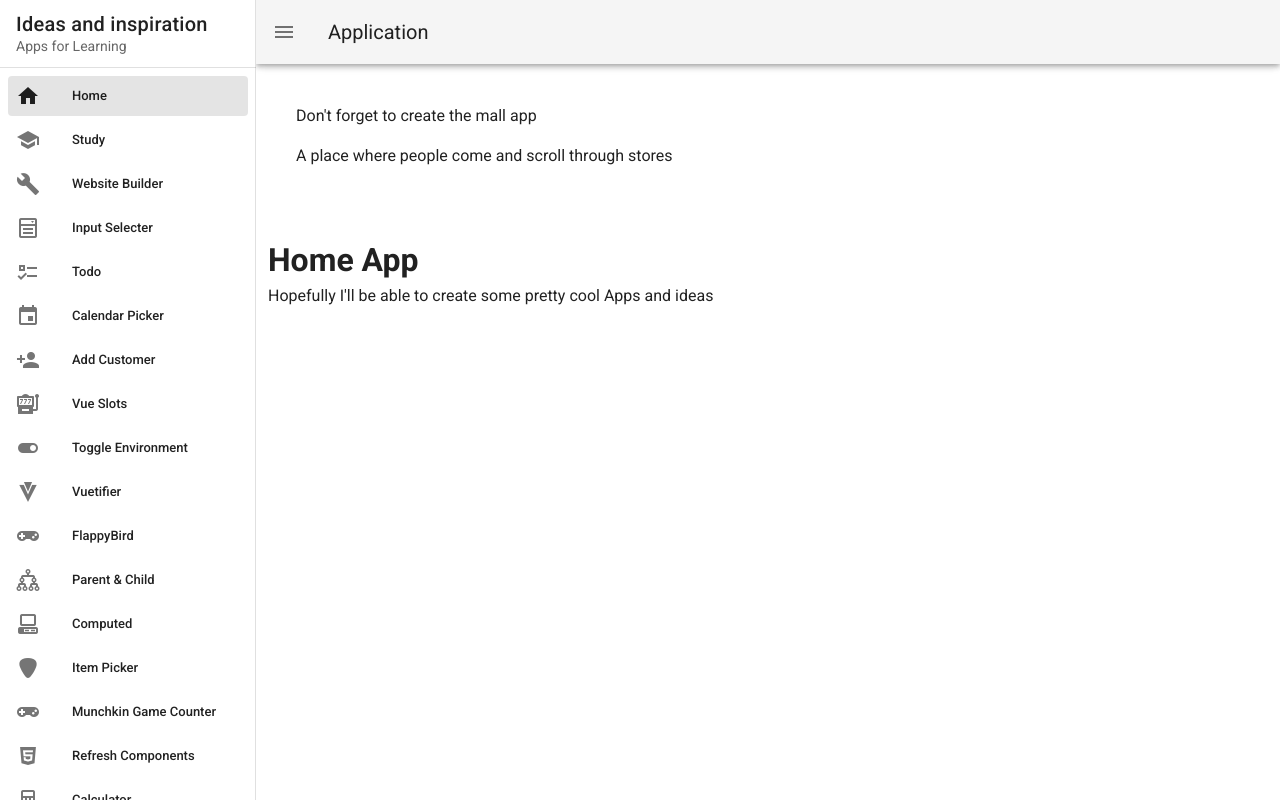
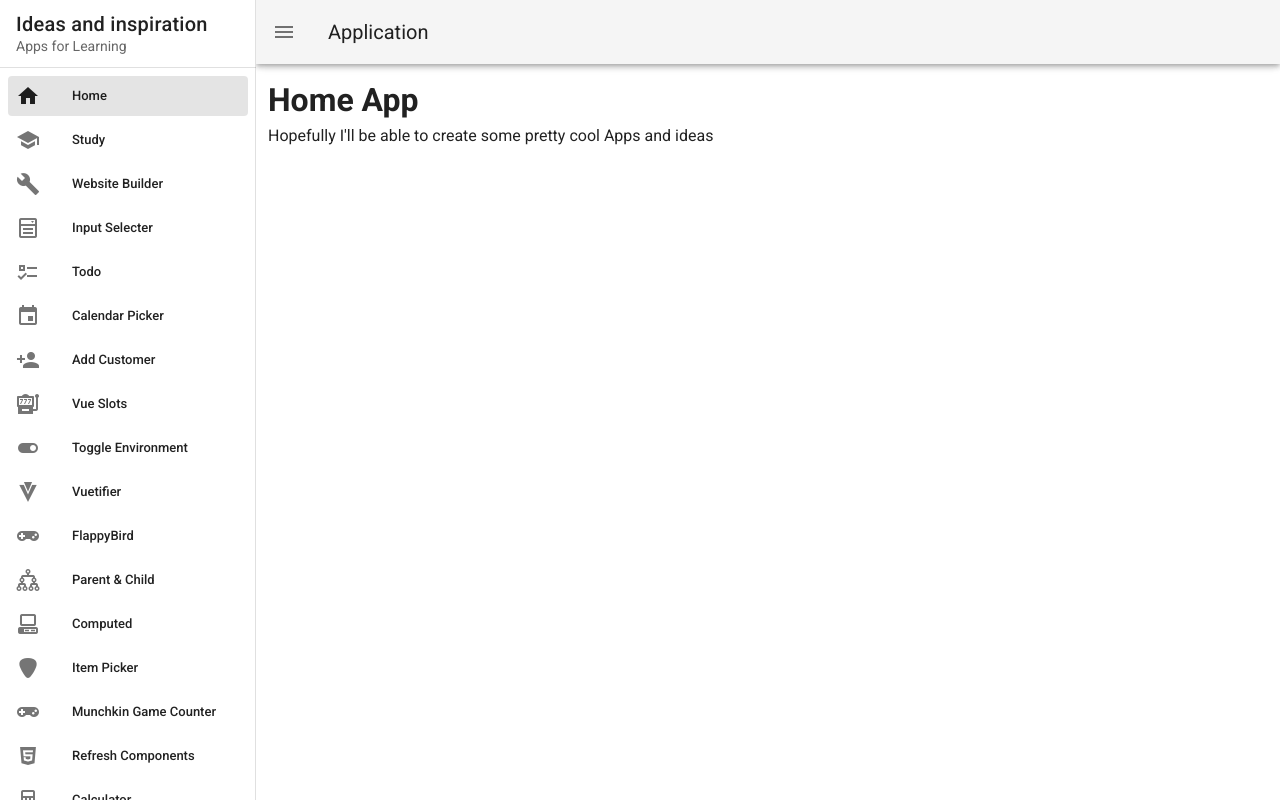
Before and after one commit to temaari/multipurpose-app, a Vue app: page / in a window 1280 px wide. Built offline with nearby package versions, Linux system fonts and the light colour scheme.

Commit message:
removing my reminder

```diff
--- a/src/App.vue
+++ b/src/App.vue
@@ -46,10 +46,6 @@
 		</v-app-bar>
 
 		<v-main>
-			<div class="pa-10">
-				<p>Don't forget to create the mall app</p>
-				<p>A place where people come and scroll through stores</p>
-			</div>
 			<router-view></router-view>
 			<v-btn v-if="isHomePage()" block rounded @click="isProd=!isProd">Edit Page</v-btn>
 		</v-main>
```
